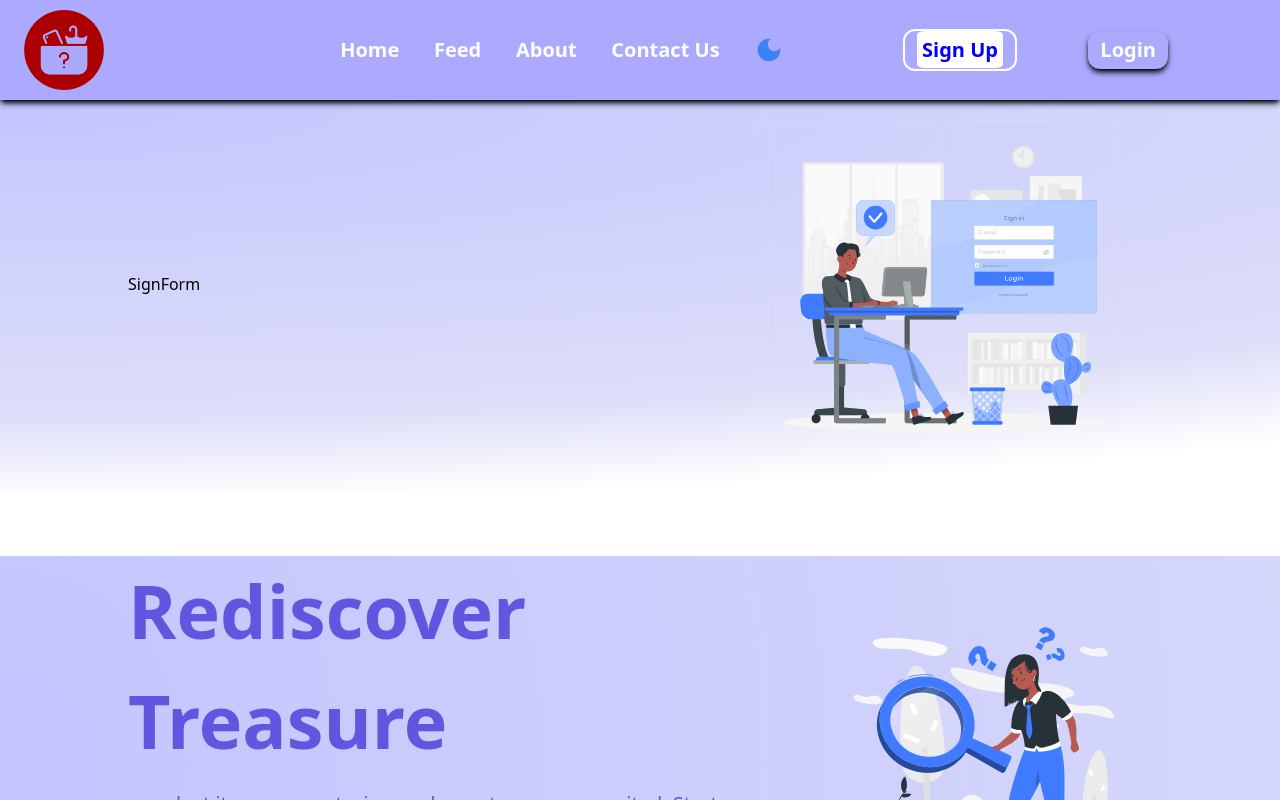
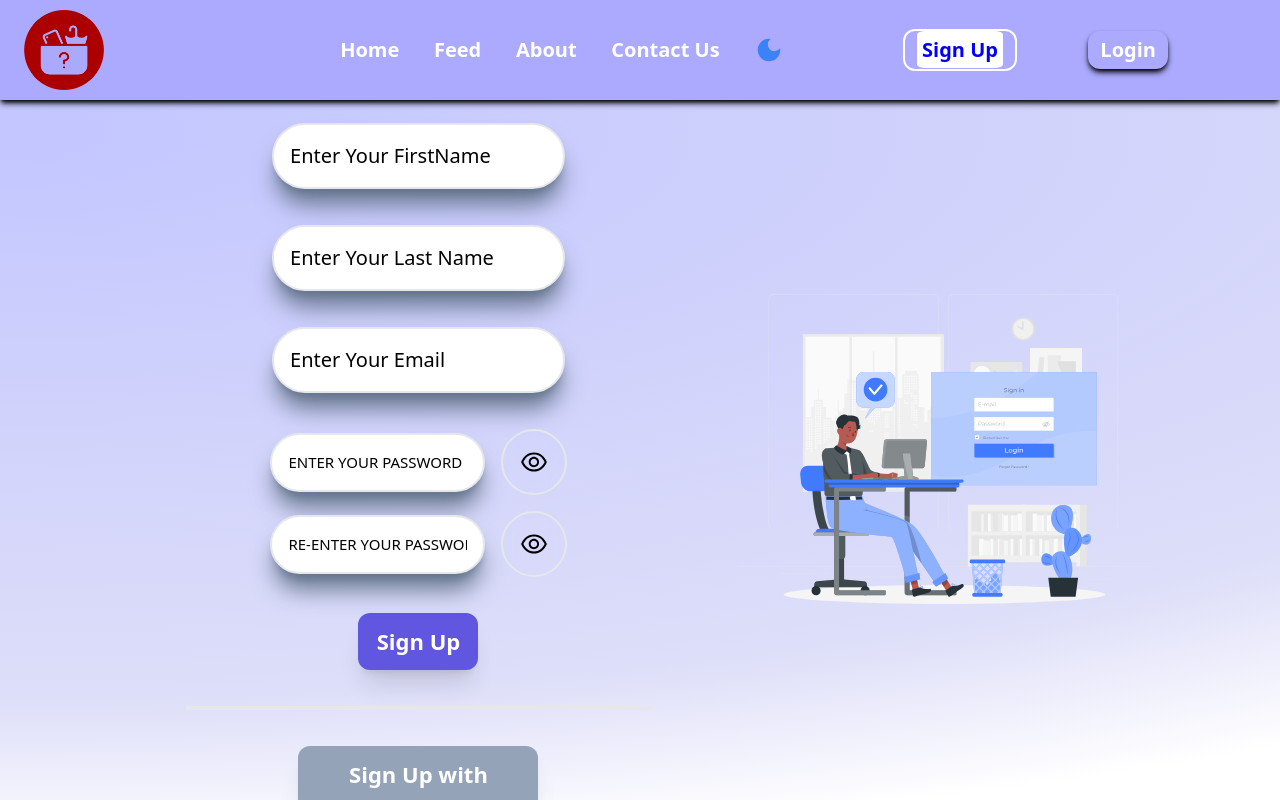
Before and after one commit to devrahuljourney/lostandfound, a React (Create React App) app: page /signup in a window 1280 px wide. Shown: the top 800 px of the page. Built offline with nearby package versions, Linux system fonts and the light colour scheme.

Commit message:
signup form completed

```diff
--- a/src/App.js
+++ b/src/App.js
@@ -36,7 +36,7 @@ function App() {
         <Routes>
           <Route path="/" element={<Home />} />
           <Route path="/login" element={<Login dark = {dark} setFooter ={setFooter} isLoggedIn ={isLoggedIn} setIsLoggedIn = {setIsLoggedIn} />} />
-          <Route path="/signup" element={<SignUp dark = {dark} />} />
+          <Route path="/signup" element={<SignUp dark = {dark} setFooter ={setFooter} isLoggedIn ={isLoggedIn} setIsLoggedIn = {setIsLoggedIn}  />} />
           <Route path="/feed" element={<Feed dark = {dark} />} />
           <Route path="/about" element={<div className="p-[5%]"><About dark = {dark} /></div>} />
           <Route path="/contactus" element={<div className="p-[5%]"><ContactUs dark = {dark} /></div>} />
--- a/src/components/FormTemplate.js
+++ b/src/components/FormTemplate.js
@@ -9,10 +9,10 @@ export default function FormTemplate(props) {
     };
 
     return (
-      <div className={` ${props.dark ? 'bg-black text-white' : ''} md:mt-[6%] mt-[12%] w-full  flex  justify-center items-center `} style={props.dark ? null : customGradientStyles}>
+      <div className={` ${props.dark ? 'bg-black text-white' : ''}  md:mt-[6%] mt-[12%] w-full  flex  justify-center items-center `} style={props.dark ? null : customGradientStyles}>
         <div className='flex flex-col-reverse md:flex-row gap-7 w-[80%] justify-evenly items-center mx-auto'>
             <div className='md:w-[70%] w-full'>
-              {props.formType === "login" ? <LoginForm setFooter = {props.setFooter} setIsLoggedIn={props.setIsLoggedIn} /> : <SignForm />}
+              {props.formType === "login" ? <LoginForm setFooter = {props.setFooter} setIsLoggedIn={props.setIsLoggedIn} /> : <SignForm setFooter = {props.setFooter} setIsLoggedIn={props.setIsLoggedIn} />}
             </div>
             <div className='md:w-[50%]  w-full'>
               <img src={login} width={600} height={600} />
--- a/src/components/LoginForm.js
+++ b/src/components/LoginForm.js
@@ -24,12 +24,26 @@ export default function LoginForm(props) {
     {
         event.preventDefault();
         console.log(formData);
+
         if(formData.email == '' || formData.password == '')
         {
-            toast.error("fill all details");
+            toast.error("Haven't fill all !!");
+
             return;
         }
-        toast.success("Login Successfully !!!");
+        if(formData.email == '' || formData.password == '')
+        {
+            toast.error("Haven't fill all !!");
+
+            return;
+        }
+        else if(formData.password.length < 8)
+        {
+           toast.warning("password length should be greater than 8");
+           return;
+        }
+
+        toast.success("SignUp Successfully !!!");
         setIsLoggedIn(true);
         setFooter(true);
         navigate("/Home");
@@ -38,7 +52,7 @@ export default function LoginForm(props) {
     <div>
         <form className='flex mt-[8%] flex-col w-[80%] gap-9 justify-center mx-auto items-center' onSubmit={sumbiltHandler}>
         <label data-aos="flip-left" className='w-[90%] flex justify-center items-center mx-auto'>
-            <input className='md:w-[70%] md:text-[20px] text-[16px] text-slate-400 font-[400] w-full shadow-xl focus:outline-none focus:ring focus:border-blue-300 shadow-slate-500 bg-blue-100 bg-blur-lg border-2 border-spacing-3 rounded-full p-4 backdrop-blur-lg '
+            <input className='md:w-[70%] md:text-[20px] text-[16px] placeholder:text-black text-black font-[400] w-full shadow-xl focus:outline-none focus:ring focus:border-blue-300 shadow-slate-500 bg-tranparent border-2 border-spacing-3 rounded-full p-4 backdrop-blur-lg '
              type='text'
             value={formData.email}
             name='email'
@@ -48,8 +62,8 @@ export default function LoginForm(props) {
               ></input>
 
         </label>
-        <label  className='w-[90%] flex justify-center items-center gap-4 mx-auto'>
-            <input className='md:w-[70%] md:text-[20px] text-[16px] text-slate-400 font-[400] w-full shadow-xl focus:outline-none focus:ring focus:border-blue-300 shadow-slate-500 bg-blue-100 bg-blur-lg border-2 border-spacing-3 rounded-full p-4 backdrop-blur-lg '
+        <label className='w-[90%] flex justify-center items-center gap-4 mx-auto'>
+            <input className='md:w-[70%] md:text-[20px] text-[16px] placeholder:text-black text-black font-[400] w-full shadow-xl focus:outline-none focus:ring focus:border-blue-300 shadow-slate-500 bg-tranparent border-2 border-spacing-3 rounded-full p-4 backdrop-blur-lg '
              type= {password ? ("text") : ("password")}
             value={formData.password}
             name='password'
@@ -58,13 +72,13 @@ export default function LoginForm(props) {
 
               ></input>
 
-              <span className='focus:border-blue-300 shadow-slate-500 bg-blue-100 bg-blur-lg border-2 border-spacing-3 rounded-full p-4 backdrop-blur-lg' onClick={() => setPassword((prev) => !prev)} >
+              <span className='focus:border-blue-300 shadow-slate-500 bg-tranparent bg-blur-lg border-2 border-spacing-3 rounded-full p-4 backdrop-blur-lg' onClick={() => setPassword((prev) => !prev)} >
                 {password ? (<AiOutlineEyeInvisible style={{width:'30px', height:'30px'}}  />) : (<AiOutlineEye style={{width:'30px', height:'30px'}}  />) }
             </span>
         </label>
-        <button  type='submit' className='bg-button hover:bg-blue-400 shadow-xl text-white p-3 w-[120px] text-[22px] rounded-xl font-bold  '>Login</button>
+        <button  type='submit' className='bg-button  hover:bg-blue-400 shadow-xl text-white p-3 w-[120px] text-[22px] rounded-xl font-bold  '>Login</button>
         <div className='w-full border-b-2'></div>
-        <p>already have an account ?? <span> <NavLink to='/signup' > Sign Up </NavLink> </span> </p>
+        <p>already have an account ?? <span className='font-bold text-blue-500'> <NavLink to='/signup' > Sign Up </NavLink> </span> </p>
         </form>
     </div>
   )
--- a/src/components/SignForm.js
+++ b/src/components/SignForm.js
@@ -1,7 +1,131 @@
-import React from 'react'
+import React, { useState } from 'react'
+import {AiOutlineEye, AiOutlineEyeInvisible} from 'react-icons/ai';
+import { Link, NavLink, Navigate, useNavigate } from 'react-router-dom';
+import { toast } from 'react-toastify';
+export default function SignForm(props) {
+  const setIsLoggedIn = props.setIsLoggedIn;
+    const setFooter = props.setFooter;
+  const navigate = useNavigate();
+    const[password,setPassword] = useState(false);
+    const[conpassword,setconPassword] = useState(false);
+  const[formData,setFormData] = useState({
+    firstName : '',
+    lastName : '',
+    email : '',
+    password : '',
+    confirmPassword: ''
+  })
+  function changeHandler(event)
+  {
+    const{name,value} = event.target;
+    setFormData((prev) => ({
+      ...prev,
+      [name] : value
+    }))
+  }
+  function sumbiltHandler(event)
+  {
+    event.preventDefault();
+        console.log(formData);
 
-export default function SignForm() {
+        if(formData.email == '' || formData.password == '')
+        {
+            toast.error("Haven't fill all !!");
+            return;
+        }
+        else if(formData.password.length < 8)
+        {
+            toast.warning("password length should be greater than 8");
+            return;
+        }
+        if(formData.password != formData.confirmPassword)
+        {
+          toast.error("password not matching");
+          return;
+        }
+        toast.success("Login Successfully !!!");
+        setIsLoggedIn(true);
+        setFooter(true);
+        navigate("/Home");
+  }
   return (
-    <div>SignForm</div>
+    <div>
+      <form className='flex mt-[8%] flex-col w-[80%] gap-9 justify-center mx-auto items-center' onSubmit={sumbiltHandler} >
+        <label className='w-[90%] flex justify-center items-center gap-4 mx-auto'>
+          <input  className='md:w-[70%] md:text-[20px] text-[16px] placeholder:text-black text-black font-[400] w-full shadow-xl focus:outline-none focus:ring focus:border-blue-300 shadow-slate-500 bg-tranparent border-2 border-spacing-3 rounded-full p-4 backdrop-blur-lg '
+          type='text'
+          name='firstName'
+          value={formData.firstName}
+          onChange={changeHandler}
+          placeholder='Enter Your FirstName'
+          >
+
+          </input>
+
+        </label>
+
+        <label className='w-[90%] flex justify-center items-center gap-4 mx-auto'>
+          <input  className='md:w-[70%] md:text-[20px] text-[16px] placeholder:text-black text-black font-[400] w-full shadow-xl focus:outline-none focus:ring focus:border-blue-300 shadow-slate-500 bg-tranparent border-2 border-spacing-3 rounded-full p-4 backdrop-blur-lg '
+          type='text'
+          name='lastName'
+          value={formData.lastName}
+          onChange={changeHandler}
+          placeholder='Enter Your Last Name'
+          >
+
+          </input>
+
+        </label>
+
+
+        <label className='w-[90%] flex justify-center items-center gap-4 mx-auto'>
+          <input  className='md:w-[70%] md:text-[20px] text-[16px] placeholder:text-black text-black font-[400] w-full shadow-xl focus:outline-none focus:ring focus:border-blue-300 shadow-slate-500 bg-tranparent   border-2 border-spacing-3 rounded-full p-4 backdrop-blur-lg '
+          type='email'
+          name='email'
+          value={formData.email}
+          onChange={changeHandler}
+          placeholder='Enter Your Email'
+          >
+
+          </input>
+
+        </label>
+
+        <div className='flex flex-col gap-4 justify-center items-center'>
+        <label className='w-[90%] flex justify-center items-center gap-4 mx-auto'>
+            <input className='md:w-[70%] md:text-[15px] text-[16px] placeholder:text-black text-black  font-[400] w-full shadow-xl focus:outline-none focus:ring focus:border-blue-300 shadow-slate-500 bg-tranparent border-2 border-spacing-3 rounded-full p-4 backdrop-blur-lg '
+             type= {password ? ("text") : ("password")}
+            value={formData.password}
+            name='password'
+            onChange={changeHandler}
+            placeholder='ENTER YOUR PASSWORD'
+
+              ></input>
+
+              <span className='focus:border-blue-300 shadow-slate-500 bg-tranparent border-2 border-spacing-3 rounded-full p-4 backdrop-blur-lg' onClick={() => setPassword((prev) => !prev)} >
+                {password ? (<AiOutlineEyeInvisible style={{width:'30px', height:'30px'}}  />) : (<AiOutlineEye style={{width:'30px', height:'30px'}}  />) }
+            </span>
+        </label>
+
+        <label className='w-[90%] flex justify-center items-center gap-4 mx-auto'>
+            <input className='md:w-[70%] md:text-[15px]  text-[16px] placeholder:text-black text-black font-[400] w-full shadow-xl focus:outline-none focus:ring focus:border-blue-300 shadow-slate-500 bg-tranparent border-2 border-spacing-3 rounded-full p-4 backdrop-blur-lg '
+             type= {password ? ("text") : ("password")}
+            value={formData.confirmPassword}
+            name='confirmPassword'
+            onChange={changeHandler}
+            placeholder='RE-ENTER YOUR PASSWORD'
+
+              ></input>
+
+              <span className='focus:border-blue-300 shadow-slate-500 bg-tranparent border-2 border-spacing-3 rounded-full p-4 backdrop-blur-lg' onClick={() => setconPassword((prev) => !prev)} >
+                {conpassword ? (<AiOutlineEyeInvisible style={{width:'30px', height:'30px'}}  />) : (<AiOutlineEye style={{width:'30px', height:'30px'}}  />) }
+            </span>
+        </label>
+        </div>
+        <button  type='submit' className='bg-button  hover:bg-blue-400 shadow-xl text-white p-3 w-[120px] text-[22px] rounded-xl font-bold  '>Sign Up</button>
+        <div className='w-full  border-b-4'></div>
+        <button  type='submit' className='bg-slate-400  hover:bg-blue-400 shadow-xl text-white p-3 w-[240px] text-[22px] rounded-xl font-bold  '>Sign Up with Google</button>
+      </form>
+    </div>
   )
 }
--- a/src/components/SignUp.js
+++ b/src/components/SignUp.js
@@ -1,9 +1,12 @@
 import React from 'react'
 import FormTemplate from './FormTemplate';
-export default function SignUp() {
+export default function SignUp(props) {
+  const dark = props.dark;
+   const setIsLoggedIn = props.setIsLoggedIn;
+   const setFooter = props.setFooter;
   return (
     <div>
-      <FormTemplate formType = "signup" />
+      <FormTemplate setIsLoggedIn={setIsLoggedIn} setFooter = {setFooter} dark = {dark} formType = "signup" />
     </div>
   )
 }
```
Also changed, not shown: src/components/NavBar.js (+6 -3 lines).
